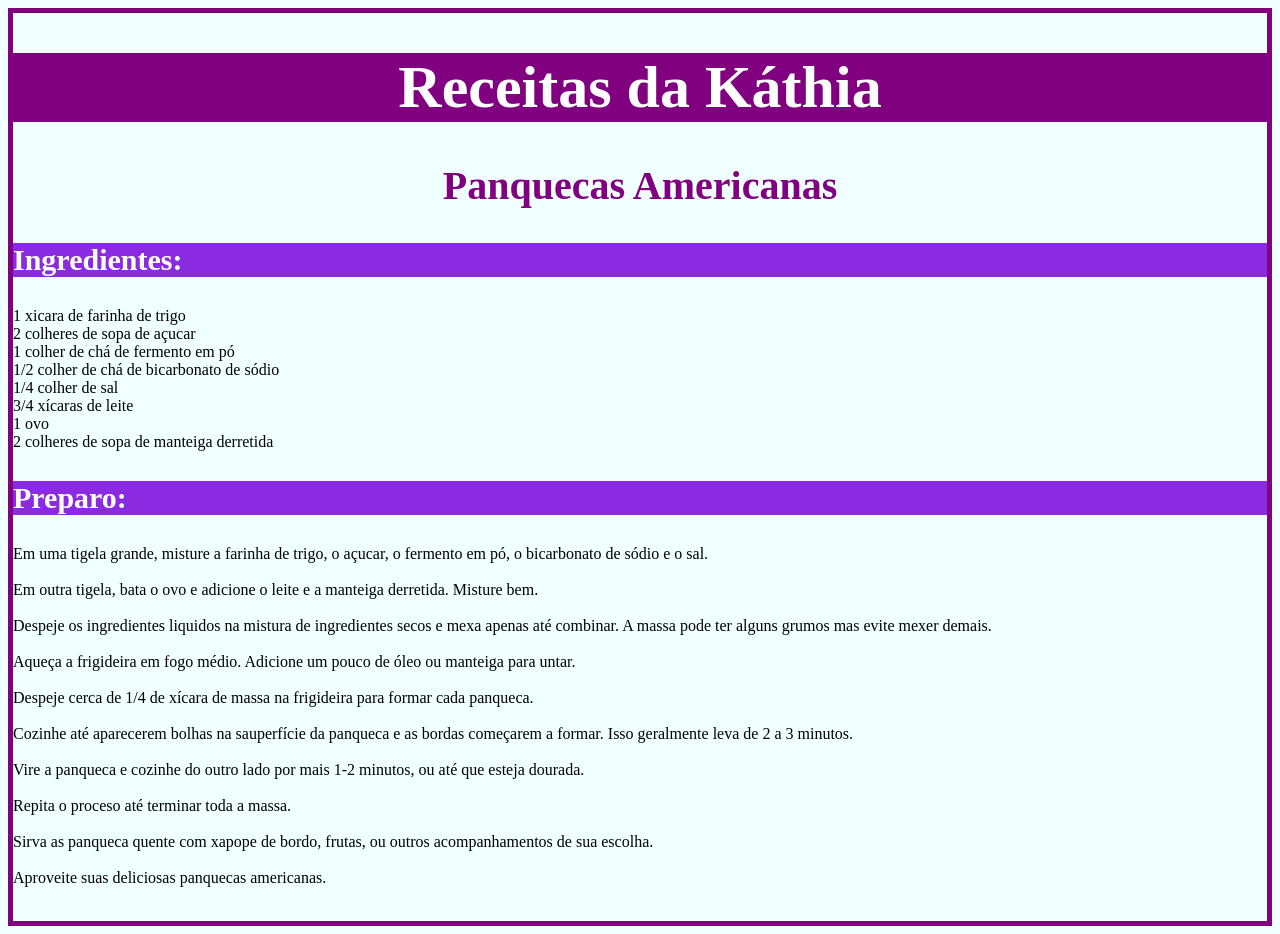
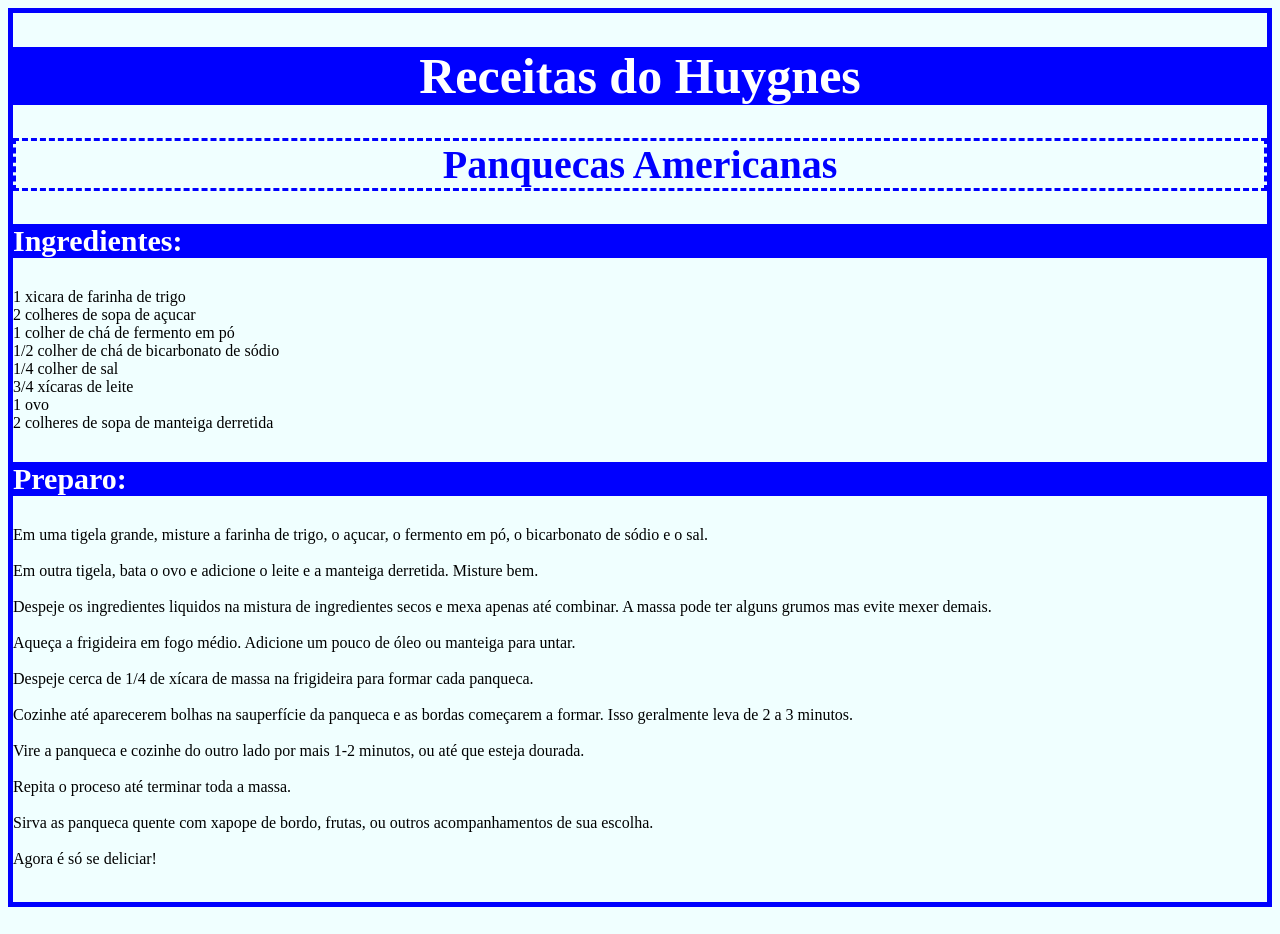
Before and after one commit to HuygnesPython/ReceitaHTML-CSS, a plain HTML site: page receita.html in a window 1280 px wide. Drawn offline with Linux system fonts and the light colour scheme.

Commit message:
Receita pronta para usar.

```diff
--- a/receita.html
+++ b/receita.html
@@ -4,11 +4,11 @@
 <head>
     <meta charset="UTF-8">
     <meta name="viewport" content="width=device-width, initial-scale=1.0">
-    <title>Receitas da Káthia</title>
+    <title>Receita de panqueca</title>
     <link rel="stylesheet" href="style.css">
 </head>
 <body>
-    <h1 class="ReceitasDaKatia">Receitas da Káthia</h1>
+    <h1 class="ReceitasDaKatia">Receitas do Huygnes</h1>
 
     <h2 class="PanquecasAmericanas">Panquecas Americanas</h2>
 
@@ -45,7 +45,7 @@
         <br>
         Sirva as panqueca quente com xapope de bordo, frutas, ou outros acompanhamentos de sua escolha. <br>
         <br>
-        Aproveite suas deliciosas panquecas americanas. <br>
+        Agora é só se deliciar! <br>
         <br>
 </body>
 </html>
--- a/style.css
+++ b/style.css
@@ -1,12 +1,12 @@
 /* Finalizado */
 body{
     background-color: azure;
-    border: solid purple
+    border: solid blue
     5px;
 }
 .ReceitasDaKatia{
-    font-size:  60px;
-    background-color: purple;
+    font-size:  50px;
+    background-color: blue;
     color: white;
     text-align: center;
 }
@@ -14,17 +14,18 @@ body{
     font-family: 'Times New Roman', Times, serif;
     text-align: center;
     font-size: 40px;
-    color: purple;
+    color: blue;
+    border: blue 3px dashed ;
 }
 .Ingredientes{
-    background-color: blueviolet;
+    background-color: blue;
     font-size: 30px;
     font-family: 'Times New Roman', Times, serif;
     color: white;
     text-align: left;
 }
 .Preparo{
-    background-color: blueviolet;
+    background-color: blue;
     font-size: 30px;
     font-family: 'Times New Roman', Times, serif;
     color: white;
```
